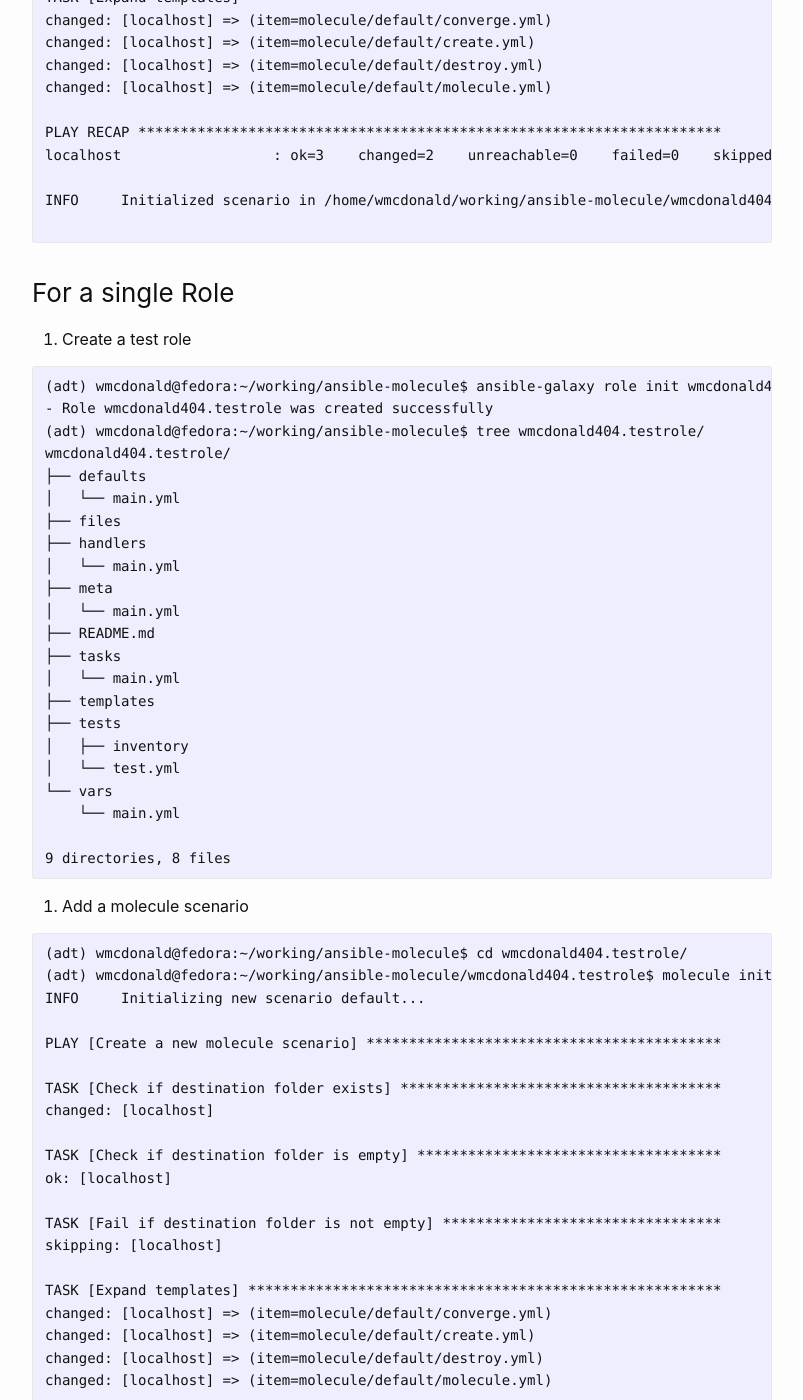
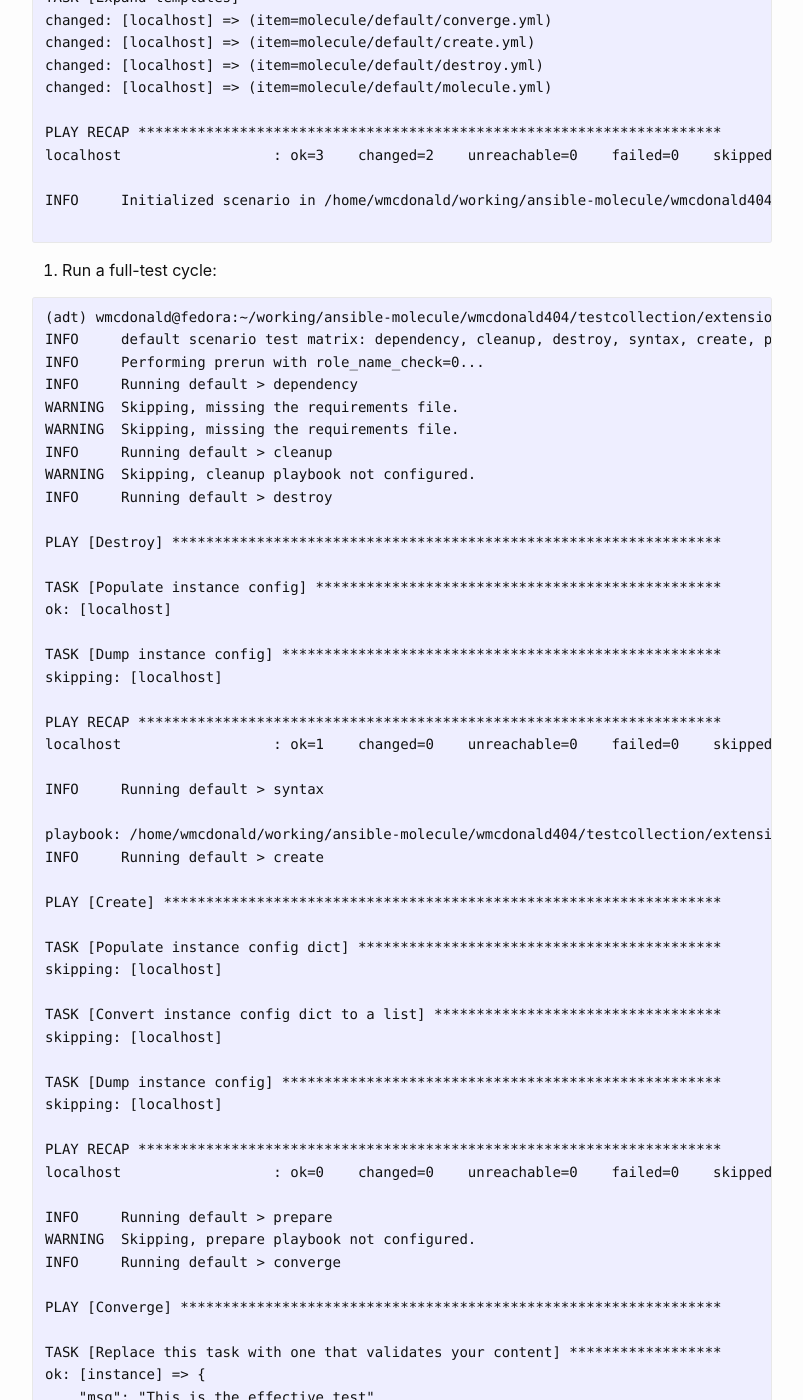
Before and after one commit to wmcdonald404/wmcdonald404.github.io, a Jekyll site: the page built from _posts/2024-07-08-14-25-00-ansible-molecule-testing-setup.md, in a window 1280 px wide and 1400 px high, scrolled down 2315 px. Shown: the whole window, without its empty margins (238-1041 px from the left). Built offline with Jekyll 4.4.1, drawn with Linux system fonts in a browser that asks for light colours; our own code applies the rules of GitHub Pages for plain Markdown files; some of the changed text lies outside the part shown.

Commit message:
Add TODO for future articles. Add updated molecule entry with extra output.

````diff
--- a/_posts/2024-07-08-14-25-00-ansible-molecule-testing-setup.md
+++ b/_posts/2024-07-08-14-25-00-ansible-molecule-testing-setup.md
@@ -111,6 +111,99 @@ INFO     Initialized scenario in /home/wmcdonald/working/ansible-molecule/wmcdon
 
 ```
 
+6. Run a full-test cycle:
+
+```
+(adt) wmcdonald@fedora:~/working/ansible-molecule/wmcdonald404/testcollection/extensions$ molecule test
+INFO     default scenario test matrix: dependency, cleanup, destroy, syntax, create, prepare, converge, idempotence, side_effect, verify, cleanup, destroy
+INFO     Performing prerun with role_name_check=0...
+INFO     Running default > dependency
+WARNING  Skipping, missing the requirements file.
+WARNING  Skipping, missing the requirements file.
+INFO     Running default > cleanup
+WARNING  Skipping, cleanup playbook not configured.
+INFO     Running default > destroy
+
+PLAY [Destroy] *****************************************************************
+
+TASK [Populate instance config] ************************************************
+ok: [localhost]
+
+TASK [Dump instance config] ****************************************************
+skipping: [localhost]
+
+PLAY RECAP *********************************************************************
+localhost                  : ok=1    changed=0    unreachable=0    failed=0    skipped=1    rescued=0    ignored=0
+
+INFO     Running default > syntax
+
+playbook: /home/wmcdonald/working/ansible-molecule/wmcdonald404/testcollection/extensions/molecule/default/converge.yml
+INFO     Running default > create
+
+PLAY [Create] ******************************************************************
+
+TASK [Populate instance config dict] *******************************************
+skipping: [localhost]
+
+TASK [Convert instance config dict to a list] **********************************
+skipping: [localhost]
+
+TASK [Dump instance config] ****************************************************
+skipping: [localhost]
+
+PLAY RECAP *********************************************************************
+localhost                  : ok=0    changed=0    unreachable=0    failed=0    skipped=3    rescued=0    ignored=0
+
+INFO     Running default > prepare
+WARNING  Skipping, prepare playbook not configured.
+INFO     Running default > converge
+
+PLAY [Converge] ****************************************************************
+
+TASK [Replace this task with one that validates your content] ******************
+ok: [instance] => {
+    "msg": "This is the effective test"
+}
+
+PLAY RECAP *********************************************************************
+instance                   : ok=1    changed=0    unreachable=0    failed=0    skipped=0    rescued=0    ignored=0
+
+INFO     Running default > idempotence
+
+PLAY [Converge] ****************************************************************
+
+TASK [Replace this task with one that validates your content] ******************
+ok: [instance] => {
+    "msg": "This is the effective test"
+}
+
+PLAY RECAP *********************************************************************
+instance                   : ok=1    changed=0    unreachable=0    failed=0    skipped=0    rescued=0    ignored=0
+
+INFO     Idempotence completed successfully.
+INFO     Running default > side_effect
+WARNING  Skipping, side effect playbook not configured.
+INFO     Running default > verify
+INFO     Running Ansible Verifier
+WARNING  Skipping, verify action has no playbook.
+INFO     Verifier completed successfully.
+INFO     Running default > cleanup
+WARNING  Skipping, cleanup playbook not configured.
+INFO     Running default > destroy
+
+PLAY [Destroy] *****************************************************************
+
+TASK [Populate instance config] ************************************************
+ok: [localhost]
+
+TASK [Dump instance config] ****************************************************
+skipping: [localhost]
+
+PLAY RECAP *********************************************************************
+localhost                  : ok=1    changed=0    unreachable=0    failed=0    skipped=1    rescued=0    ignored=0
+
+INFO     Pruning extra files from scenario ephemeral directory
+```
 
 ### For a single Role
 
@@ -200,6 +293,7 @@ INFO     Initialized scenario in /home/wmcdonald/working/ansible-molecule/wmcdon
 
 
 ## References
+- [Introducing Ansible Molecule with Ansible Automation Platform](https://developers.redhat.com/articles/2023/09/13/introducing-ansible-molecule-ansible-automation-platform#getting_started_with_molecule_developer_preview)
 - [Developing and Testing Ansible Roles with Molecule and Podman - Part 1](https://www.ansible.com/blog/developing-and-testing-ansible-roles-with-molecule-and-podman-part-1/)
 - [Testing Ansible Automation with Molecule Pt. 1](https://medium.com/contino-engineering/testing-ansible-automation-with-molecule-pt-1-66ab3ea7a58a)
 - [No such command 'role' - Ansible Molecule](https://stackoverflow.com/questions/77244051/no-such-command-role-ansible-molecule)
````
Also changed, not shown: 1 other file.
